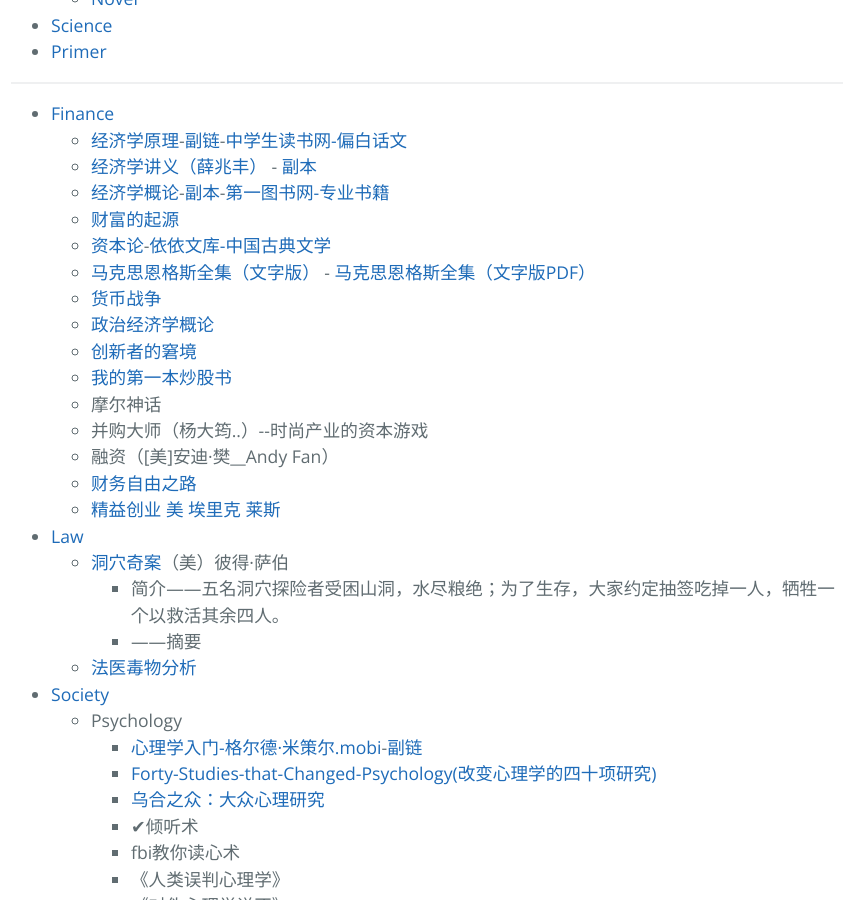
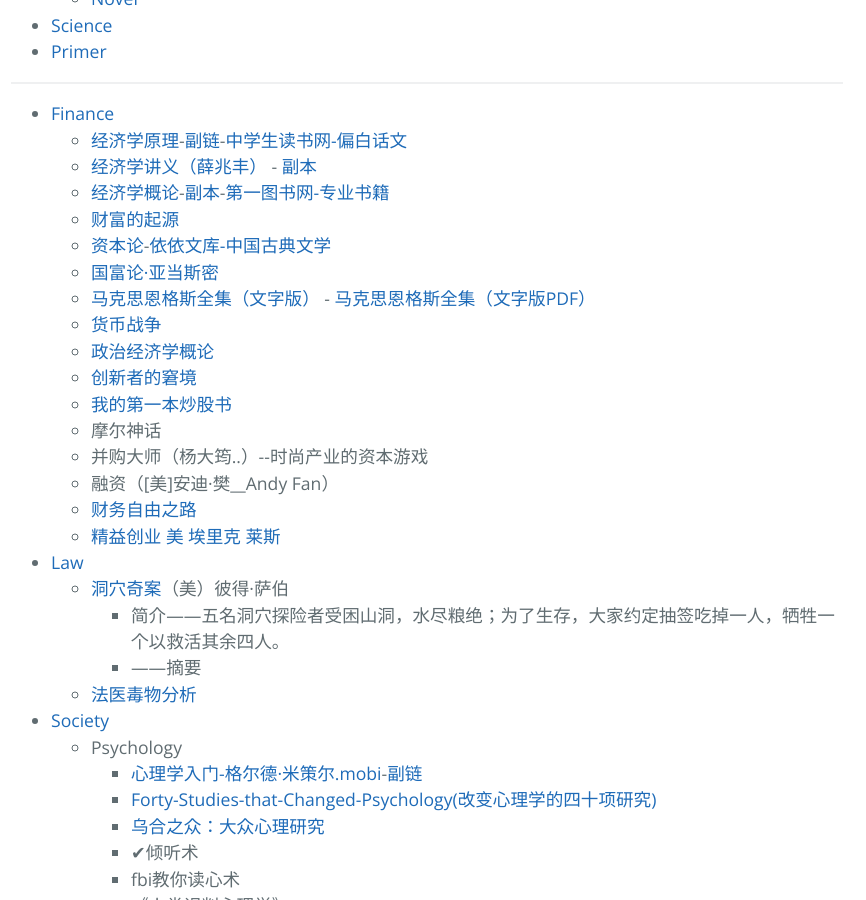
Before and after one commit to AmbroseRen/test, a Jekyll site: the page built from Library/BookListsOne.md, in a window 1280 px wide and 900 px high, scrolled down 482 px. Shown: the whole window, without its empty margins (213-1079 px from the left). Built offline with Jekyll 4.4.1, drawn with Linux system fonts in a browser that asks for light colours; our own code applies the rules of GitHub Pages for plain Markdown files; the repository's description, which GitHub fills in, is left out.

Commit message:
Update BookListsOne.md

```diff
--- a/Library/BookListsOne.md
+++ b/Library/BookListsOne.md
@@ -39,7 +39,8 @@
             <li><a href="http://www.tushu007.com/ISBN-9787309035568.pdf">经济学概论</a>-<a href="https://files.catbox.moe/ge6t0m.pdf">副本</a>-<a href="http://www.tushu007.com/">第一图书网-专业书籍</a></li>
             <li><a href="https://cdn.jsdelivr.net/gh/AmbroseRen/test@master/Library/Finance/%E8%B4%A2%E5%AF%8C%E7%9A%84%E8%B5%B7%E6%BA%90.pdf">财富的起源</a></li>
             <li><a href="https://www.yiyiwenku.com/zibenlun/">资本论</a>-<a href="https://www.yiyiwenku.com/">依依文库-中国古典文学</a></li>
-            <li><a href="https://www.marxists.org/chinese/marx-engels/index.htm">马克思恩格斯全集（文字版）</a> - <a href="https://www.marxists.org/chinese/pdf/me-old.htm">马克思恩格斯全集（文字版PDF）</a></li>
+            <li><a href="https://www.danseshu.com/books/551">国富论·亚当斯密</a></li>
+	    <li><a href="https://www.marxists.org/chinese/marx-engels/index.htm">马克思恩格斯全集（文字版）</a> - <a href="https://www.marxists.org/chinese/pdf/me-old.htm">马克思恩格斯全集（文字版PDF）</a></li>
             <li><a href="https://www.thn21.com/Article/wai/8666.html">货币战争</a></li>
             <li><a href="http://www.tushu007.com/ISBN-9787300145778.pdf">政治经济学概论</a></li>
             <li><a href="https://cdn.jsdelivr.net/gh/AmbroseRen/test@master/Library/Finance/创新者的窘境_[（美）克里斯坦森著][中信出版社][2013.11][263页].pdf">创新者的窘境</a></li>
```
